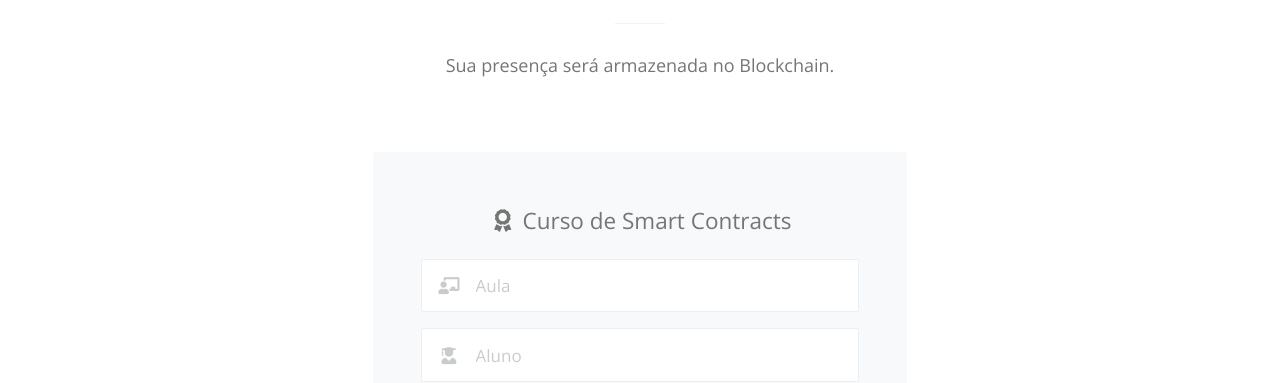
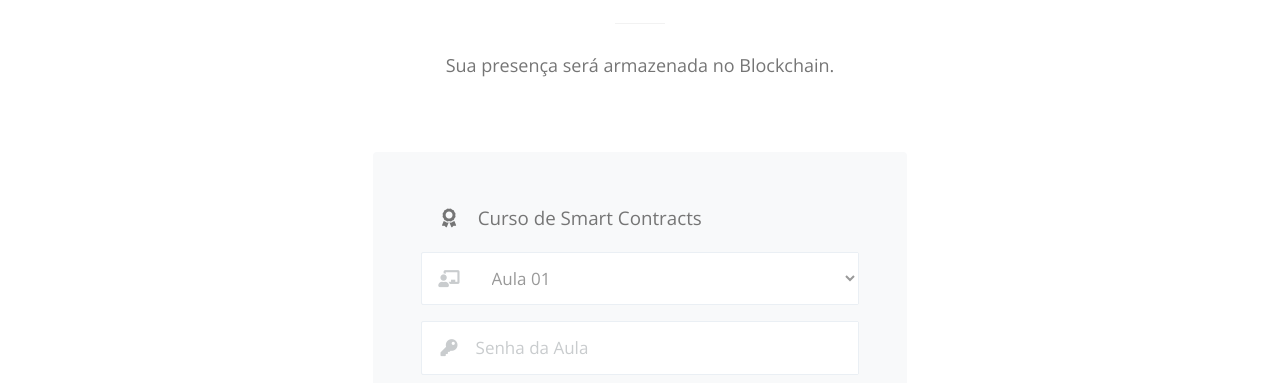
Before and after one commit to freitasgouvea/aula, a plain HTML site: page index.html in a window 1280 px wide. Shown: the part 578-961 px from the top of the page. Drawn offline with nearby package versions, Linux system fonts and the light colour scheme.

Commit message:
Update index.html

```diff
--- a/index.html
+++ b/index.html
@@ -7,8 +7,7 @@
     <meta name="description" content="">
     <meta name="keywords" content="">
 
-    <title>Laurea - Aula
-    </title>
+    <title>Laurea - Aula</title>
 
     <!-- Styles -->
     <link href="css/page.min.css" rel="stylesheet">
@@ -80,19 +79,34 @@
                 <div id="registro" class="row">
                     <form action="#" method="get" name="formRegistro" id="formRegistro"
                         class="col-11 col-md-6 col-xl-5 bg-light mx-auto section-dialog p-5 p-md-7">
-                        <p class="lead-3 text-center"><i class="fas fa-award fa-fw"></i> Curso de Smart Contracts</p>
-                        <div class="form-group input-group input-group-lg">
-                            <div class="input-group-prepend">
-                                <span class="input-group-text"><i class="fas fa-chalkboard-teacher fa-fw"></i></span>
-                            </div>
-                            <input type="number" name="classID" id="classID" class="form-control" placeholder="Aula">
-                        </div>
+                        <p class="lead-2 mx-4"><i class="fas fa-award fa-fw mr-3"></i> Curso de Smart Contracts</p>
 
                         <div class="form-group input-group input-group-lg">
                             <div class="input-group-prepend">
-                                <span class="input-group-text"><i class="fas fa-user-graduate fa-fw"></i></span>
+                                <span class="input-group-text"><i class="fas fa-chalkboard-teacher fa-fw mr-3"></i></span>
                             </div>
-                            <input type="number" name="studentID" id="studentID" class="form-control" placeholder="Aluno">
+                         <select type="number" name="classID" id="classID" class="form-control" placeholder="Select input">
+                            <option value="0">Aula 01</option>
+                            <option value="1">Aula 02</option>
+                            <option value="2">Aula 03</option>
+                            <option value="3">Aula 04</option>
+                            <option value="4">Aula 05</option>
+                            <option value="5">Aula 06</option>
+                            <option value="6">Aula 07</option>
+                            <option value="7">Aula 08</option>
+                            <option value="8">Aula 09</option>
+                            <option value="9">Aula 10</option>
+                            <option value="10">Aula 11</option>
+                            <option value="11">Aula 12</option>
+                            <option value="12">Aula 13</option>
+                            <option value="13">Aula 14</option>
+                            <option value="14">Aula 15</option>
+                            <option value="15">Aula 16</option>
+                            <option value="16">Aula 17</option>
+                            <option value="17">Aula 18</option>
+                            <option value="18">Aula 19</option>
+                            <option value="19">Aula 20</option>
+                        </select>
                         </div>
 
                         <div class="form-group input-group input-group-lg">
@@ -100,7 +114,7 @@
                                 <span class="input-group-text"><i class="fas fa-key fa-fw"></i></span>
                             </div>
                             <input type="number" name="_password" id="_password" class="form-control"
-                                placeholder="Senha">
+                                placeholder="Senha da Aula">
                         </div>
 
                         <button type="button" onclick="registerAttendance()"
@@ -127,8 +141,8 @@
     <footer class="footer py-7">
         <div class="container text-center">
 
+            <br>
             <h3 class="text-success">Laurea <i class="fab fa-pagelines text-success"></i></h3>
-
             <small>© Laurea 2019, All rights reserved.</small>
             <br>
 
@@ -155,11 +169,15 @@
     <script src="connectToSmartContract.js"></script>
     <script src="abi.js"></script>
     <script>
+
         var frmRegistro = document.formRegistro;
+
+        var studentWallet = {from: web3.eth.accounts[0]};
+
         function registerAttendance() {
             event.preventDefault();
             $("#statusTransacao").html("&nbsp;");
-            contract.registerAttendance(frmRegistro.studentID.value, frmRegistro.classID.value, frmRegistro._password.value, { from: web3.eth.accounts[0], gas: 3000000, value: 0 }, function (erro, resultado) {
+            contract.registerAttendance(frmRegistro.studentWallet.value, frmRegistro.classID.value, frmRegistro._password.value, { from: web3.eth.accounts[0], gas: 3000000, value: 0 }, function (erro, resultado) {
                 if (erro) {
                     console.log("registerAttendance");
                     console.error(erro);
@@ -169,6 +187,7 @@
                 waitForTxToBeMined(resultado, "#statusTransacao");
             })
         }
+
     </script>
 
 </body>
```
